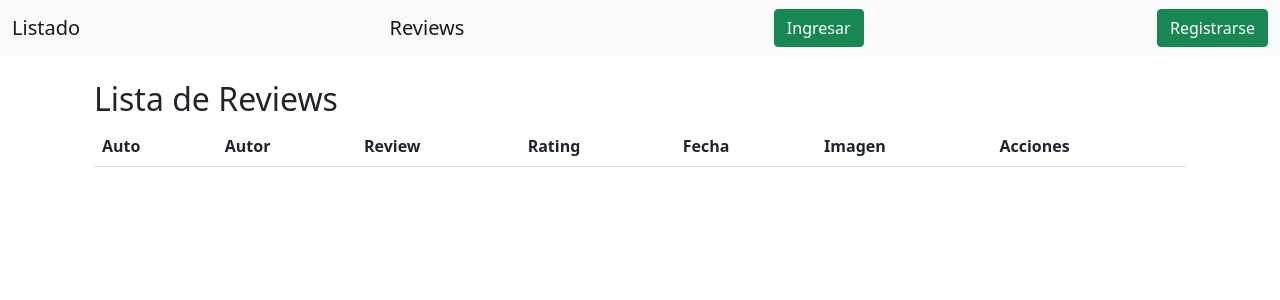
After one commit to NadCarlos/concesionario_django, a Django app: page /cars/car_reviews/ in a window 1280 px wide. The commit adds this page. Shown: the top 300 px of the page. Run offline with Django 4.2, Linux system fonts and the light colour scheme; data that the repository does not hold is empty.

Commit message:
added car reviews with their models, repositories, views and templates, added a new error template and added ???? template

```diff
--- /dev/null
+++ b/concesionario/autos/repositories/car_reviews.py
@@ -0,0 +1,60 @@
+from typing import List, Optional
+
+from autos.models import CarReview, Car, Rating
+from django.contrib.auth.models import User
+
+from autos.repositories.cars import CarRepository
+
+class CarReviewRepository:
+    def get_all(self) -> List[CarReview]:
+        return CarReview.objects.all()
+
+    def filter_by_id(self) -> Optional[CarReview]:
+        return CarReview.objects.filter(id=id).all()
+
+    def get_by_id(self, id: int) -> Optional[CarReview]:
+        try:
+            car_review = CarReview.objects.get(id=id)
+        except:
+            car_review = None
+        return car_review
+
+    def delete(self, car_review: CarReview):
+        return car_review.delete()
+
+
+    def create(
+        self,
+        car: Car,
+        author: User,
+        text: str,
+        rating: Rating,
+        *args,
+        **kwargs,
+    ) -> CarReview:
+
+        review = CarReview.objects.create(
+            car=car,
+            author=author,
+            text=text,
+            rating=rating,
+        )
+        return review
+
+    def update(
+        self,
+        car: Car,
+        author: User,
+        text: str,
+        rating: Rating,
+        *args,
+        **kwargs,
+    ) -> CarReview:
+
+        review = CarReview.objects.update(
+            car=car,
+            author=author,
+            text=text,
+            rating=rating,
+        )
+        return review
--- /dev/null
+++ b/concesionario/autos/templates/car_reviews/list.html
@@ -0,0 +1,35 @@
+{% extends 'home/base.html' %}
+{% block content %}
+<div class="container mt-3">
+    <h2>Lista de Reviews</h2>
+    <table class="table table-striped">
+        <thead>
+            <tr>
+                <th>Auto</th>
+                <th>Autor</th>
+                <th>Review</th>
+                <th>Rating</th>
+                <th>Fecha</th>
+                <th>Imagen</th>
+                <th>Acciones</th>
+            </tr>
+        </thead>
+        <tbody>
+            {% for review in reviews %}
+            <tr>
+                <td>{{ review.car }}</td>
+                <td>{{ review.author }}</td>
+                <td>{{ review.text }}</td>
+                <td>{{ review.rating.rating }}</td>
+                <td>{{ review.date }}</td>
+                <td><img src="{{ review.car.image.image.url }}" class="img-fluid"></td>
+                <td>
+                    <a href="{% url 'car_update_review' review.id %}" class="btn btn-success">Editar</a>
+                    <a href="{% url 'car_review_delete' review.id %}" class="btn btn-danger">Eliminar</a>
+                </td>
+            </tr>
+            {% endfor %}
+        </tbody>
+    </table>
+</div>
+{% endblock %}
--- a/concesionario/autos/templates/cars/detail.html
+++ b/concesionario/autos/templates/cars/detail.html
@@ -16,7 +16,8 @@
             <a href="{% url 'car_list' %}" class="btn btn-secondary">Volver a la lista</a>
             <a href="{% url 'car_delete' car.id %}" class="btn btn-danger">Eliminar</a>
             <a href="{% url 'car_update' car.id %}" class="btn btn-primary">Editar</a>
-            <a href="#" class="btn btn-primary">Valorar</a>
+            <a href="{% url 'car_update' car.id %}" class="btn btn-primary">Editar</a>
+            <a href="{% url 'car_create_review' car.id %}" class="btn btn-primary">Valorar</a>
         </div>
     </div>
 </div>
--- /dev/null
+++ b/concesionario/autos/templates/cars/unknown.html
@@ -0,0 +1,2 @@
+<h1>Encontraste la leyenda</h1>
+<img src="https://i.ibb.co/wsrtPSF/regatta.jpg" alt="alternatetext">
--- a/concesionario/autos/urls.py
+++ b/concesionario/autos/urls.py
@@ -4,8 +4,17 @@ from autos.views.cars.cars import (
     CarDetail,
     CarList,
     CarCreate,
+    Unkwnown,
     CarUpdate,
     CarDelete,
+)
+
+
+from autos.views.cars.cars_reviews import(
+    CarReviewView,
+    CarReviewCreateView,
+    CarReviewUpdateView,
+    CarReviewDelete,
 )
 
 
@@ -15,4 +24,9 @@ urlpatterns = [
     path(route='car_create/',view=CarCreate.as_view(), name='car_create'),
     path(route='<int:id>/car_update/',view=CarUpdate.as_view(), name='car_update'),
     path(route='<int:id>/car_delete/',view=CarDelete.as_view(), name='car_delete'),
+    path(route="car_reviews/", view=CarReviewView.as_view(), name="car_reviews"),
+    path(route="regatta/", view=Unkwnown.as_view(), name="regatta"),
+    path(route="<int:id>/car_create_review/", view=CarReviewCreateView.as_view(), name="car_create_review"),
+    path(route="<int:id>/car_update_review/", view=CarReviewUpdateView.as_view(), name="car_update_review"),
+    path(route="<int:id>/car_review_delete/", view=CarReviewDelete.as_view(), name="car_review_delete"),
 ]
--- /dev/null
+++ b/concesionario/autos/views/cars/cars_reviews.py
@@ -0,0 +1,100 @@
+from django.views import View
+from django.shortcuts import redirect, render
+from django.utils.decorators import method_decorator
+from django.contrib.auth.decorators import login_required, permission_required
+
+from autos.repositories.cars import CarRepository
+from autos.repositories.car_reviews import CarReviewRepository
+from autos.repositories.rating import RatingRepository
+
+from autos.forms import CarReviewForm
+
+
+carRepo = CarRepository()
+reviewsRepo = CarReviewRepository()
+ratingRepo = RatingRepository()
+
+
+class CarReviewView(View):
+    def get(self, request):
+        reviews = reviewsRepo.get_all()
+        return render(
+            request,
+            'car_reviews/list.html',
+            dict(
+                reviews=reviews
+            )
+        )
+
+class CarReviewCreateView(View):
+
+    @method_decorator(login_required(login_url='login'))
+    def get(self, request, id):
+        car = carRepo.get_by_id(id=id)
+        form = CarReviewForm(initial = {'car': car, 'author': request.user})
+        return render(
+            request,
+            'car_reviews/create.html',
+            dict(
+                form=form,
+                car=car,
+            )
+        )
+
+    @method_decorator(login_required(login_url='login'))
+    def post(self, request, id, *args, **kwargs):
+        form = CarReviewForm(request.POST)
+        if form.is_valid():
+            reviewsRepo.create(
+                car=form.cleaned_data['car'],
+                author=form.cleaned_data['author'],
+                text=form.cleaned_data['text'],
+                rating=form.cleaned_data['rating'],
+                )
+            return redirect('car_reviews')
+        else:
+            return redirect('error')
+
+
+class CarReviewUpdateView(View):
+
+    @method_decorator(login_required(login_url='login'))
+    def get(self, request, id):
+        review = reviewsRepo.get_by_id(id=id)
+        form = CarReviewForm(instance=review)
+        if request.user.id == review.author.id:
+            return render(
+                request,
+                'car_reviews/update.html',
+                dict(
+                    form=form,
+                )
+            )
+        else:
+            return redirect('error')
+
+    @method_decorator(login_required(login_url='login'))
+    def post(self, request, id, *args, **kwargs):
+        form = CarReviewForm(request.POST)
+        if form.is_valid():
+            reviewsRepo.update(
+                car=form.cleaned_data['car'],
+                author=form.cleaned_data['author'],
+                text=form.cleaned_data['text'],
+                rating=form.cleaned_data['rating'],
+                )
+            return redirect('car_reviews')
+        else:
+            return redirect('error')
+
+
+class CarReviewDelete(View):
+
+    @method_decorator(login_required(login_url='login'))
+    def get(self, request, id):
+        review = reviewsRepo.get_by_id(id=id)
+        if request.user.id == review.author.id or request.user.is_staff:
+            reviewsRepo.delete(review)
+            return redirect('car_reviews')
+        else:
+            return redirect('error')
--- a/concesionario/home/templates/home/base.html
+++ b/concesionario/home/templates/home/base.html
@@ -19,6 +19,7 @@
                 <a class="navbar-brand" href="{% url 'index' %}">Inicio</a>
             {% endif %}
             <a class="navbar-brand" href="{% url 'car_list' %}">Listado</a>
+            <a class="navbar-brand" href="{% url 'car_reviews' %}">Reviews</a>
             {% if user.is_authenticated %}
                 <a class="navbar-brand" href="{% url 'profile' user.id %}">Perfil</a>
                 <a href="{% url 'logout' %}" class="btn btn-danger">Salir</a>
--- a/concesionario/home/urls.py
+++ b/concesionario/home/urls.py
@@ -1,8 +1,10 @@
 from django.urls import path
 
 from home.views.index import IndexView
+from home.views.error import ErrorView
 
 
 urlpatterns = [
     path(route='',view=IndexView.as_view(), name='index'),
+    path(route='error/',view=ErrorView.as_view(), name='error'),
 ]
```
Also changed, not shown: concesionario/autos/admin.py (+16 -0 lines), concesionario/autos/forms.py (+14 -1 lines), concesionario/autos/models.py (+28 -0 lines), concesionario/autos/repositories/rating.py (added, +19 -0 lines), concesionario/autos/templates/car_reviews/create.html (added, +12 -0 lines), concesionario/autos/templates/car_reviews/update.html (added, +12 -0 lines), concesionario/autos/views/cars/cars.py (+9 -0 lines), concesionario/home/templates/home/error.html (added, +7 -0 lines), concesionario/home/views/error.py (added, +11 -0 lines), concesionario/autos/migrations/0002_rating_carreview.py (added).
